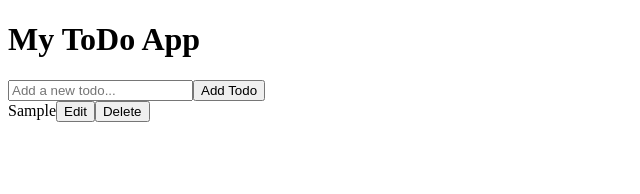
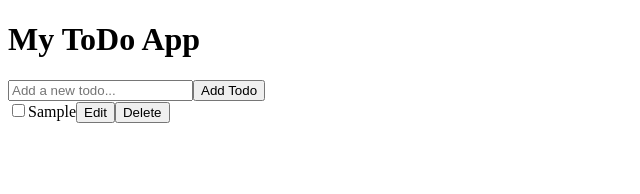
Before and after one commit to takayuki-nakamura7/todo-in-TS, a Next.js app in the folder todo-in-ts/: page / in a window 1280 px wide. Both pictures are taken after typing "Sample" into the empty fields and a click on the button "Add Todo". Shown: the top 194 px of the page, without its empty margins (0-640 px from the left). Built offline with nearby package versions, Linux system fonts and the light colour scheme.

Commit message:
Add checkbox for completed todos in TodoItem component

```diff
--- a/todo-in-ts/components/TodoItem.tsx
+++ b/todo-in-ts/components/TodoItem.tsx
@@ -49,9 +49,15 @@ export const TodoItem: React.FC<TodoItemProps> = ({
         </>
       ) : (
         <>
+          <input
+            type="checkbox"
+            checked={todo.completed}
+            onChange={handleToggle}
+            // Adding an aria-label for better accessibility
+            aria-label={`Mark ${todo.text} as completed`}
+          />
           <span
             style={{ textDecoration: todo.completed ? 'line-through' : 'none' }}
-            onClick={handleToggle}
           >
             {todo.text}
           </span>
```
